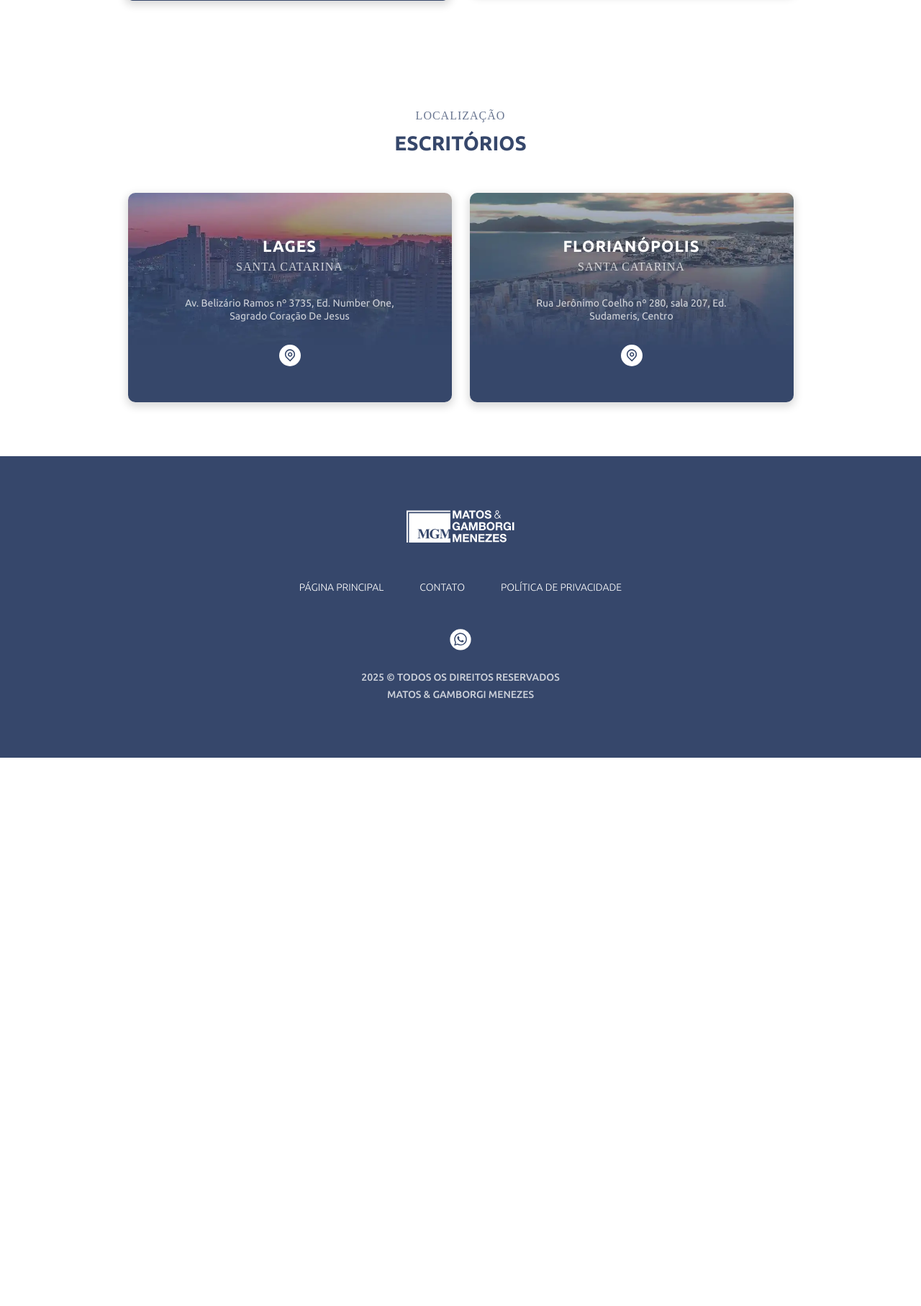
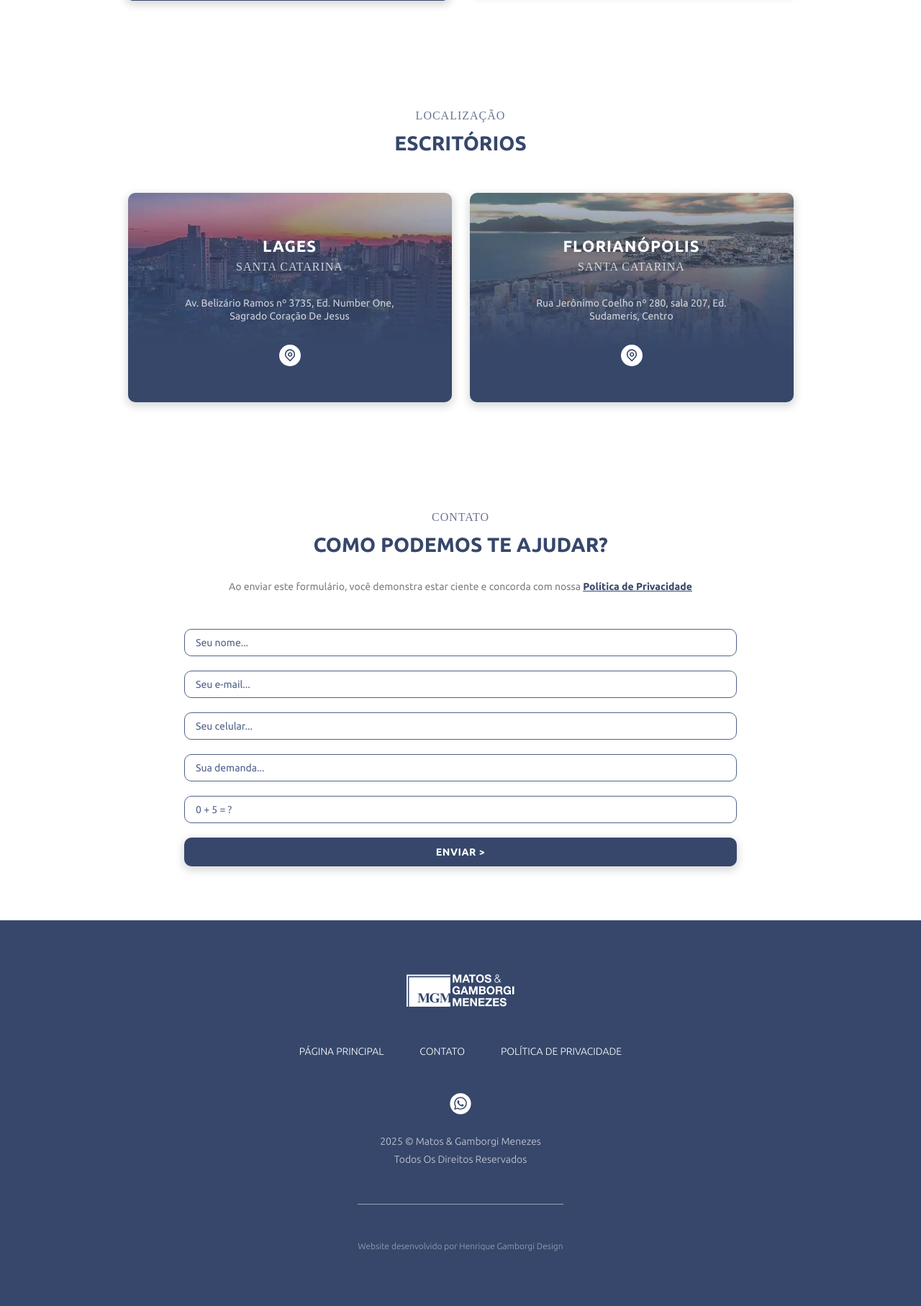
Before and after one commit to ickgamborgi/MGM, a PHP site: page / in a window 1280 px wide. Shown: the part 2927-4742 px from the top of the page at 72% size. Before the commit the page ends 3980 px from the top, so only its background shows below. Run offline with PHP 8.4, Linux system fonts and the light colour scheme; some libraries are stand-ins or nearby versions.

Commit message:
Update Contact Form

```diff
--- a/index.html
+++ b/index.html
@@ -6,19 +6,19 @@
     <meta name="viewport" content="width=device-width, initial-scale=1.0">
 
     <!-- Meta Descriptions -->
-    <meta name="description" content="">
+    <meta name="description" content="O escritório Matos & Gamborgi Menezes Advocacia oferece soluções jurídicas em Direito Empresarial, Imobiliário, Civil, Trabalhista e Eleitoral. Atuação ética, transparente e eficiente em Lages e Florianópolis. Agende sua consulta.">
 
     <!-- Open Graph Meta Tags -->
-    <meta property="og:title" content="">
-    <meta property="og:description" content="">
+    <meta property="og:title" content="Matos & Gamborgi Menezes Advocacia">
+    <meta property="og:description" content="O escritório Matos & Gamborgi Menezes Advocacia oferece soluções jurídicas em Direito Empresarial, Imobiliário, Civil, Trabalhista e Eleitoral. Atuação ética, transparente e eficiente em Lages e Florianópolis. Agende sua consulta.">
     <meta property="og:image" content="">
     <meta property="og:url" content="">
     <meta property="og:type" content="website">
 
     <!-- Twitter Meta Tags -->
-    <meta name="twitter:card" content="">
-    <meta name="twitter:title" content="">
-    <meta name="twitter:description" content="">
+    <meta name="twitter:card" content="summary_large_image">
+    <meta name="twitter:title" content="Matos & Gamborgi Menezes Advocacia">
+    <meta name="twitter:description" content="O escritório Matos & Gamborgi Menezes Advocacia oferece soluções jurídicas em Direito Empresarial, Imobiliário, Civil, Trabalhista e Eleitoral. Atuação ética, transparente e eficiente em Lages e Florianópolis. Agende sua consulta.">
     <meta name="twitter:image" content="">
 
     <!-- Ubuntu Font -->
@@ -28,7 +28,7 @@
     <link rel="stylesheet" href="https://cdnjs.cloudflare.com/ajax/libs/font-awesome/6.0.0-beta3/css/all.min.css">
 
     <!-- Favicon -->
-    <link rel="icon" type="image/x-icon" href="">
+    <link rel="icon" type="image/x-icon" href="./images/iv_icone_azul.svg">
 
     <!-- Script tags -->
     <script defer src="https://cdnjs.cloudflare.com/ajax/libs/gsap/3.6.1/gsap.min.js"></script> <!-- link to greensock main library and scroll plugin -->
@@ -64,10 +64,10 @@
                     <div class="links-header">
                         <h4 class="hidden">Links Cabeçalho</h4>
                         <ul>
-                            <li><a href="#" class="nav-item"><h5>Início</h5></a></li>
-                            <li><a href="#" class="nav-item"><h5>Áreas</h5></a></li>
-                            <li><a href="#" class="nav-item"><h5>Profissionais</h5></a></li>
-                            <li><a href="#" class="nav-item"><h5>Contato</h5></a></li>
+                            <li><a href="index.html" class="nav-item"><h5>Início</h5></a></li>
+                            <li><a href="index.html#areas" class="nav-item"><h5>Áreas</h5></a></li>
+                            <li><a href="index.html#profissionais" class="nav-item"><h5>Profissionais</h5></a></li>
+                            <li><a href="index.html#contato" class="nav-item"><h5>Contato</h5></a></li>
                         </ul>
                     </div>
                 </nav>
@@ -175,7 +175,7 @@
             <div class="team-cards-con col-span-full">
                 <h3 class="hidden">Cards de Profissionais</h3>
                 <!-- Leonardo Matos -->
-                <a class="team-member" href="#">
+                <a class="team-member" id="leo" href="#">
                     <div class="team-image">
                       <img src="./images/leonardo-matos.webp" alt="Leonardo Matos da Luz">
                       <div class="team-image-overlay"></div>
@@ -250,24 +250,58 @@
             </div>
         </section>
 
+        <section id="contato" class="grid-con">
+            <h2 class="hidden">Sessão de Contato</h2>
+            <div class="contact-text-con col-span-full">
+                <div class="office-title-con col-span-full">
+                <h3 class="office-subtitle">Contato</h3>
+                <h4 class="office-title">Como podemos te ajudar?</h4>
+            </div>
+                <p class="contact-text">Ao enviar este formulário, você demonstra estar ciente e concorda com nossa <a href="#"><span>Política de Privacidade</span></a></p>
+            </div>
+            <div class="contact-form-con col-span-full ">
+                <h3 class="hidden">Formulário de Contato</h3>
+                <!-- Form -->
+                <form class="form" method="post" action="sendmail.php">
+                    <input name="name" type="text" placeholder="Seu nome...">
+                    <input name="email" type="email" placeholder="Seu e-mail...">
+                    <input name="phone" type="phone" placeholder="Seu celular...">
+                    <input name="message" type="text"  placeholder="Sua demanda...">
+
+                    <!-- Honeypot Field (Hidden from Users) -->
+                    <input type="text" name="honeypot" id="honeypot">
+
+                    <!-- Math Question -->
+                    <input type="number" id="math-answer" name="math_answer" placeholder="1 + 1 = ?">
+                    <input type="hidden" id="math-expected" name="math_expected">
+
+                    <button name="submit" type="submit" value="Send"><span>Enviar ></span></button>
+                </form>
+
+                <div id="feedback" class="col-span-full"><p>Por favor, preencha todos os campos</p></div>
+            </div>
+
+        </section>
+
     </main>
     <!-- Footer -->
     <footer class="grid-con">
         <h2 class="hidden">Rodapé</h2>
         <div class="footer-con col-span-full">
             <div class="footer-1">
-                <a href="#"><img src="./images/logo-footer.svg" alt="MGM Minified Logo"></a>
+                <a href="index.html"><img src="./images/logo-footer.svg" alt="MGM Minified Logo"></a>
                 <div class="footer-nav">
-                    <a href="#">Página Principal</a>
-                    <a href="#">Contato</a>
+                    <a href="index.html">Página Principal</a>
+                    <a href="index.html#contato">Contato</a>
                     <a href="#">Política de Privacidade</a>
                 </div>
             </div>
             <div class="footer-2">
                 <img src="./images/icon-whats.svg" alt="Ícone WhatsApp">
-                <p>2025 &copy; Todos os Direitos Reservados Matos & Gamborgi Menezes</p>
+                <p>2025 &copy; Matos & Gamborgi Menezes <br>Todos os Direitos Reservados</p>
             </div>
         </div>
+    <p id="website-designer" class="col-span-full">Website desenvolvido por <a href="https://www.henriquegamborgi.com/br" target="_blank">Henrique Gamborgi Design</a></p>
     </footer>
 </body>
 </html>
--- a/js/main.js
+++ b/js/main.js
@@ -1,7 +1,9 @@
 import { initHeader } from "./modules/header.js";
+import { initContactForm } from "./modules/contact.js";
 
 console.log("javascript file is linked");
 
 document.addEventListener("DOMContentLoaded", () => {
   initHeader();
+  initContactForm();
 });
--- a/sass/components/_areas.scss
+++ b/sass/components/_areas.scss
@@ -37,7 +37,8 @@
     margin-top: 50px;
     display: grid;
     grid-template-columns: 1fr;
-    align-items: stretch;
+    margin-left: auto;
+    margin-right: auto;
     gap: 30px;
 }
 
--- /dev/null
+++ b/sass/components/_contact.scss
@@ -0,0 +1,117 @@
+// Components for CONTACT
+
+@use "../abstracts/variables" as a;
+
+#contato {
+  padding-top: a.$section-gap;
+  padding-bottom: a.$section-gap;
+  background-color: white;
+}
+
+.contact-text-con {
+    display: flex;
+    flex-direction: column;
+    align-items: center;
+    text-align: center;
+    gap: 30px;
+}
+
+.contact-title {
+    font-family: 'ubuntulight', a.$ubuntu;
+    font-size: a.$m-title;
+    text-transform: uppercase;
+    color: a.$blue;
+
+    span {
+        font-family: 'ubuntubold', a.$ubuntu;
+    }
+}
+
+.contact-text {
+    font-family: a.$ubuntu;
+    font-size: a.$m-body;
+    color: a.$gray;
+
+    span {
+        font-family: 'ubuntubold', a.$ubuntu;
+        text-decoration: underline;
+        color: a.$blue;
+    }
+}
+
+.contact-form-con {
+    margin-top: 50px;
+
+    form {
+        display: flex;
+        flex-direction: column;
+        gap: 20px;
+
+        input {
+            border: 1px solid a.$light-blue;
+            padding: 10px 15px;
+            color: a.$light-blue;
+            font-family: a.$ubuntu;
+            border-radius: a.$round-border;
+            font-size: a.$m-body;
+
+            &::placeholder {
+                color: a.$light-blue;
+            }
+        }
+
+        button {
+            background-color: a.$blue;
+            color: white;
+            font-family: 'ubuntubold', a.$ubuntu;
+            font-size: a.$m-button;
+            text-transform: uppercase;
+            letter-spacing: .5px;
+            padding: 12px 30px;
+            border: none;
+            border-radius: a.$round-border;
+            box-shadow: a.$blur-shadow;
+            transition: a.$basic-transition;
+            cursor: pointer;
+
+            &:hover {
+                background-color: a.$dark-blue;
+                box-shadow: a.$click-shadow;
+            }
+        }
+    }
+}
+
+#honeypot {
+    display: none;
+}
+
+#feedback {
+    margin-top: 15px;
+    font-family: a.$ubuntu;
+    font-size: a.$m-body;
+    color: red;
+    text-align: center;
+
+    ::before {
+        content: "⚠ ";
+        color: red;
+    }
+}
+
+@media (min-width: 700px) {
+    .contact-text {
+        width: 75%;
+    }
+
+    .contact-form-con {
+        display: flex;
+        flex-direction: column;
+        align-items: center;
+    }
+
+    .form {
+        width: 75%;
+        max-width: 900px;
+    }
+}
--- a/sass/components/_footer.scss
+++ b/sass/components/_footer.scss
@@ -4,7 +4,6 @@
 
 footer {
   padding-top: a.$section-gap;
-  padding-bottom: a.$section-gap;
   background-color: a.$blue;
 }
 
@@ -72,14 +71,39 @@ footer {
 
     p {
         font-family: a.$ubuntu;
-        font-weight: 500;
+        font-weight: 100;
         font-size: a.$m-body;
-        text-transform: uppercase;
+        text-transform: capitalize;
         line-height: 1.75;
         color: white;
         opacity: .75;
-        max-width: 300px;
         margin: 0;
+    }
+}
+
+#website-designer {
+    justify-self: center;
+    font-family: a.$ubuntu;
+    font-weight: 100;
+    font-size: 12px;
+    color: white;
+    opacity: .5;
+    text-align: center;
+    padding-top: 50px;
+    margin-top: 50px;
+    margin-bottom: 75px;
+    max-width: 450px;
+    border-top: 1px solid white;
+
+    a {
+        color: white;
+        text-decoration: none;
+        font-weight: 300;
+        transition: a.$basic-transition;
+
+        &:hover {
+            text-decoration: underline;
+        }
     }
 }
 
--- a/sass/components/_header.scss
+++ b/sass/components/_header.scss
@@ -99,6 +99,8 @@
     flex-direction: column;
     align-items: center;
     justify-content: start;
+    pointer-events: none;
+    visibility: hidden;
   }
 
   .links-header ul {
@@ -123,6 +125,8 @@
   .links-header.active {
     height: 236px;
     display: flex;
+    visibility: visible;
+    pointer-events: auto;
   }
 
   .links-header.active ul {
--- a/sass/components/_index.scss
+++ b/sass/components/_index.scss
@@ -2,10 +2,10 @@
 
 // ORDER MATTERS!
 
-@forward "test";
 @forward "header";
 @forward "hero";
 @forward "areas";
 @forward "team";
 @forward "offices";
 @forward "footer";
+@forward "contact";
```
Also changed, not shown: js/modules/contact.js (added, +127 -0 lines), sendmail.php (added, +73 -0 lines), css/main.css, images/iv_icone_azul.svg (added), politica-de-privacidade.html (added), sass/components/_test.scss (deleted), 1 other file.
